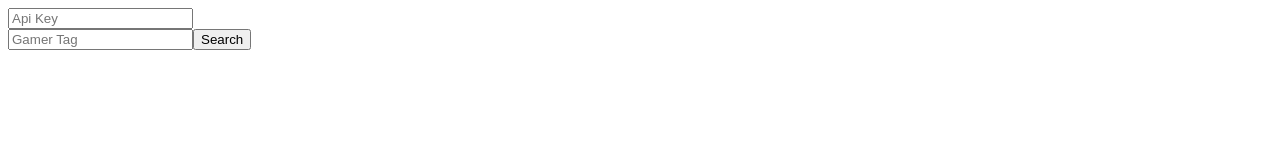
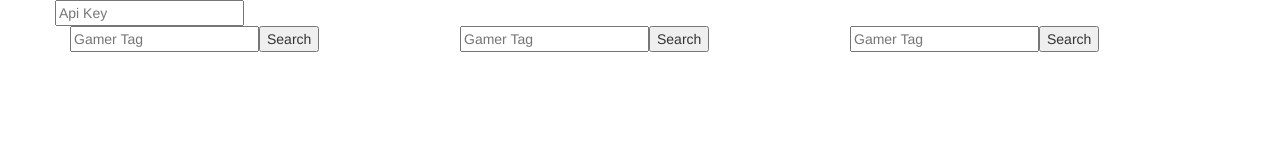
Before and after one commit to rintravia/hw2-companion, a plain HTML site: page index.html in a window 1280 px wide. Drawn offline with nearby package versions, Linux system fonts and the light colour scheme.

Commit message:
I suck at styling things...

```diff
--- a/index.html
+++ b/index.html
@@ -1,13 +1,25 @@
 <!DOCTYPE html>
 <html>
 <head>
-  <link src="https://maxcdn.bootstrapcdn.com/bootstrap/3.3.7/css/bootstrap.min.css">
+  <link rel="stylesheet" href="https://maxcdn.bootstrapcdn.com/bootstrap/3.3.7/css/bootstrap.min.css">
 </head>
 <body>
 
 <div id="app" class="container">
-  <input type="text" v-model="apiKey" placeholder="Api Key"/>
-  <match-search :api-key="apiKey"></match-search>
+  <div class="row">
+    <input type="text" v-model="apiKey" placeholder="Api Key"/>
+  </div>
+  <div class="row">
+    <div class="col-md-4">
+      <match-search :api-key="apiKey"></match-search>
+    </div>
+    <div class="col-md-4">
+      <match-search :api-key="apiKey"></match-search>
+    </div>
+    <div class="col-md-4">
+      <match-search :api-key="apiKey"></match-search>
+    </div>
+  </div>
 </div>
 
 <script src="https://cdnjs.cloudflare.com/ajax/libs/jquery/3.2.1/jquery.min.js"></script>
```
